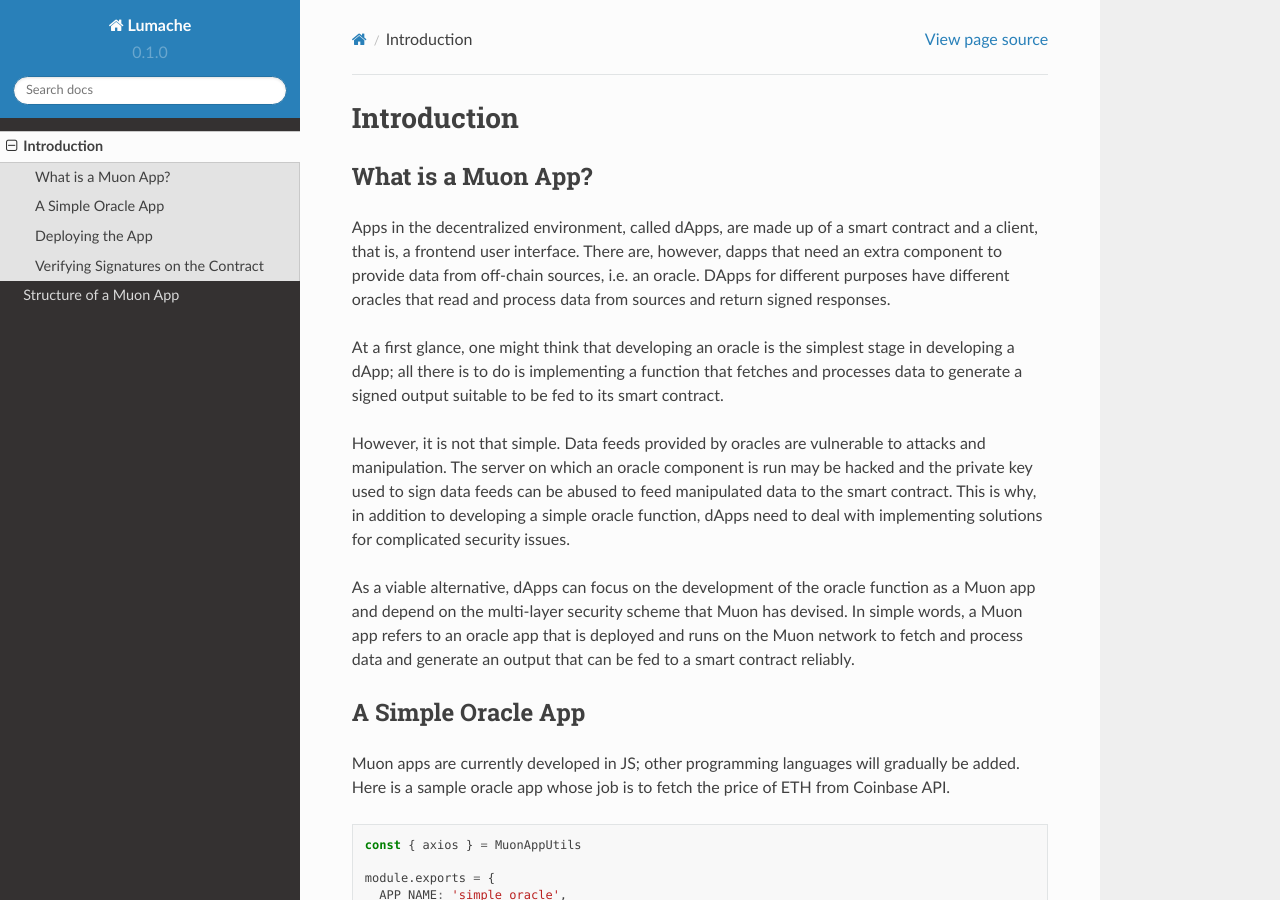
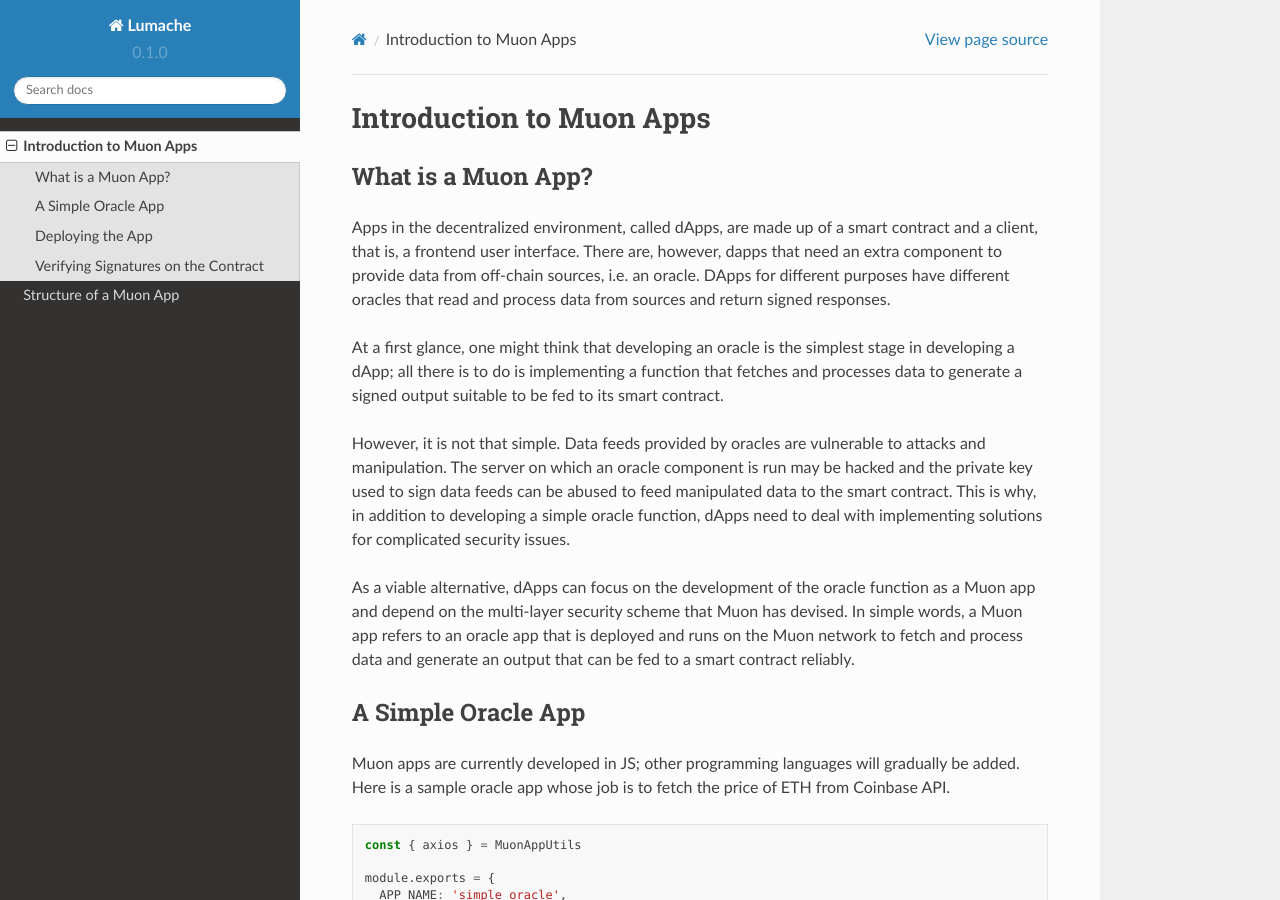
Before and after one commit to abramsymons/rtd-muon, a Sphinx documentation site: the page built from docs/source/introduction.rst, in a window 1280 px wide and 900 px high. Built offline with Sphinx 7.4.7 and the Read the Docs theme 2.0.0, drawn with Linux system fonts in a browser that asks for light colours.

Commit message:
Update introduction.rst

```diff
--- a/docs/source/introduction.rst
+++ b/docs/source/introduction.rst
@@ -1,6 +1,6 @@
-************
-Introduction
-************
+*************************
+Introduction to Muon Apps
+*************************
 
 What is a Muon App?
 ===================
```
